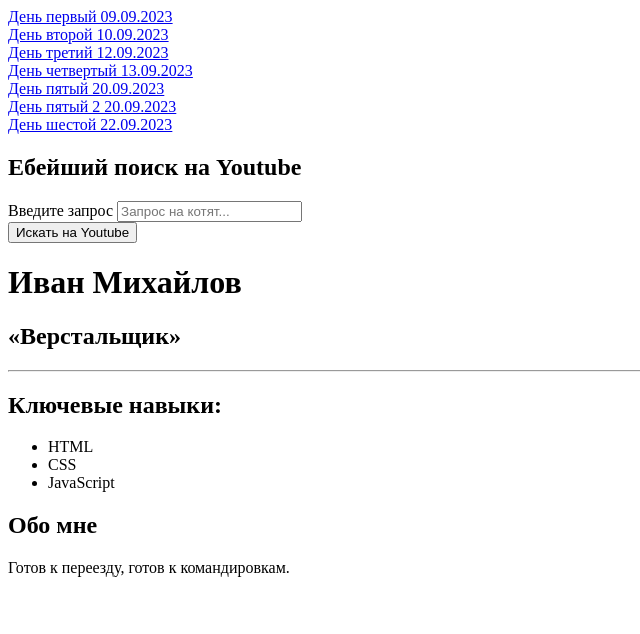
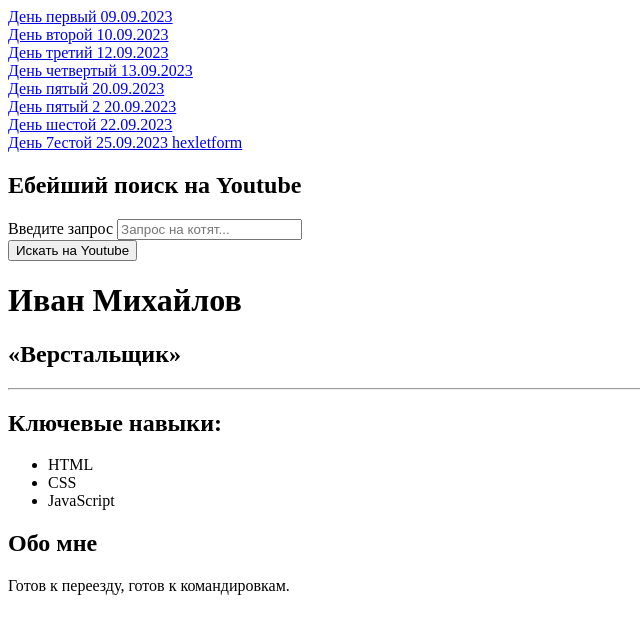
Before and after one commit to SBOICHAKOV/sboichakov.github.io, a plain HTML site: page index.html in a window 1280 px wide. Shown: the whole page, without its empty margins (0-640 px from the left). Drawn offline with Linux system fonts and the light colour scheme.

Commit message:
Update index.html

```diff
--- a/index.html
+++ b/index.html
@@ -13,6 +13,8 @@
     <a href="20092023.html" target="_blank">День пятый 20.09.2023</a></br>
      <a href="colum.html" target="_blank">День пятый 2 20.09.2023</a></br>
      <a href="100lawyers/index.html" target="_blank">День шестой 22.09.2023</a></br>
+    <a href="hexletform.html" target="_blank">День 7естой 25.09.2023 hexletform</a></br>
+
 <main>
     <h2>Ебейший поиск на Youtube</h2>
        <form action="https://www.youtube.com/results">
```
